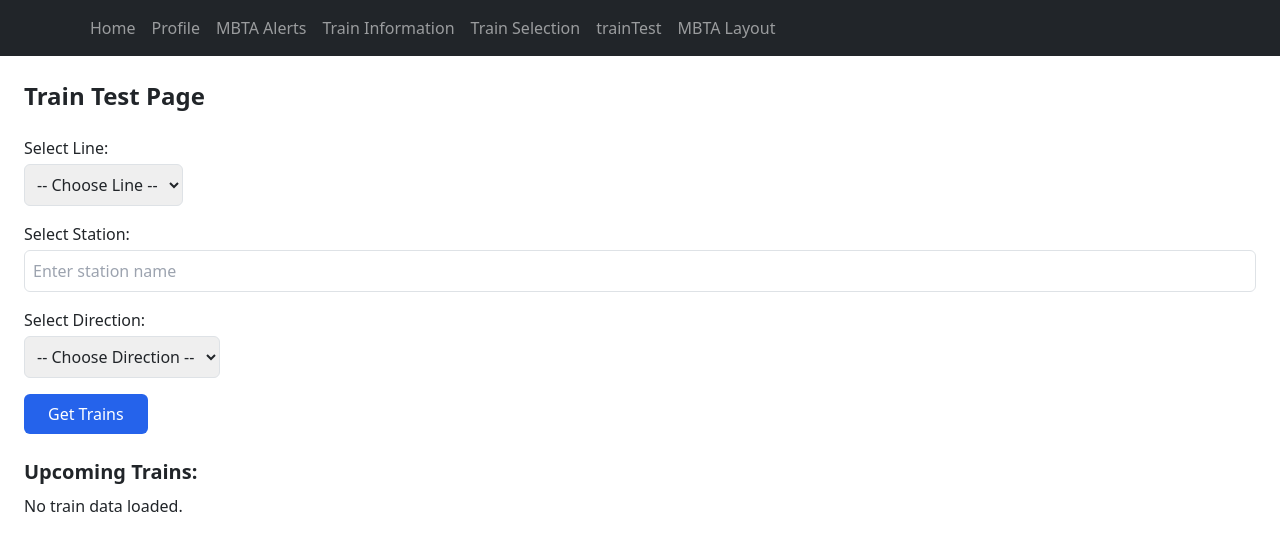
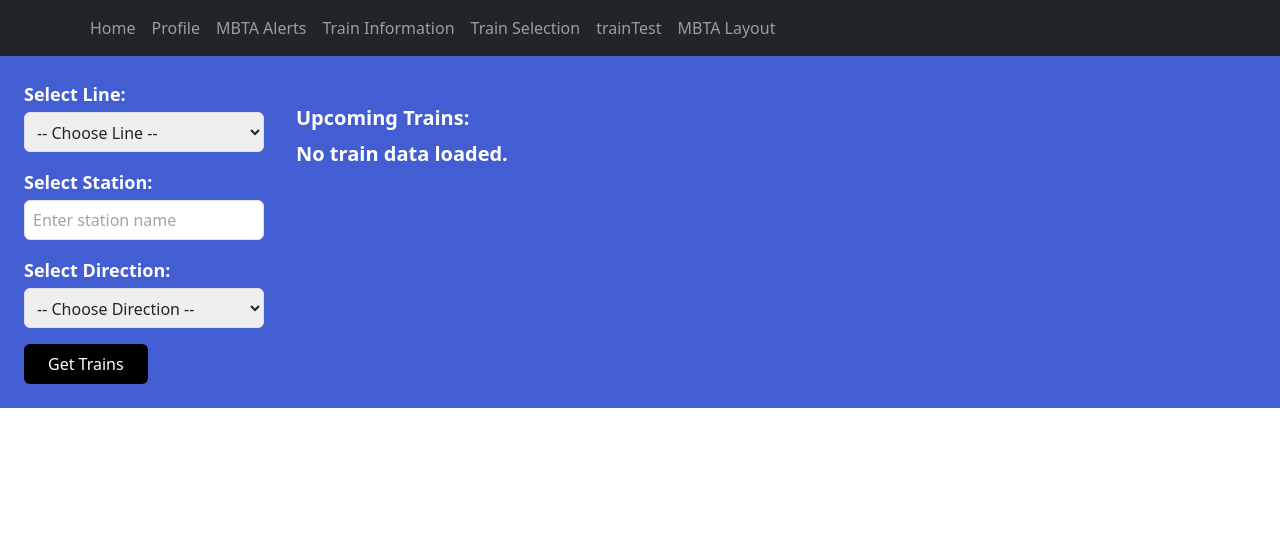
Before and after one commit to Carlivats/CSC300, a React (Create React App) app in the folder frontend/: page /trainTest in a window 1280 px wide. Shown: the top 550 px of the page. Built offline with nearby package versions, Linux system fonts and the light colour scheme.

Commit message:
changed formatting for main page layout

```diff
--- a/frontend/src/components/pages/MBTALayoutPage.js
+++ b/frontend/src/components/pages/MBTALayoutPage.js
@@ -8,6 +8,13 @@
 const MBTALayoutPage = () => {
   const [selectedLine, setSelectedLine] = useState('');
   const [routeShape, setRouteShape] = useState([]);
+
+  const bgClass =
+  selectedLine === 'Blue'   ? 'bg-blue-500'   :
+  selectedLine === 'Red'    ? 'bg-red-500'    :
+  selectedLine === 'Green'  ? 'bg-green-500'  :
+  selectedLine === 'Orange' ? 'bg-orange-500' :
+                              'bg-[#435ED3]';      //default background
 
   useEffect(() => {
     const fetchRouteShape = async () => {
@@ -27,7 +34,7 @@
   }, [selectedLine]);
 
   return (
-    <Container fluid className="p-3">
+    <Container fluid className={`p-3 ${bgClass}`}>
       <Row>
         <Col>
           <TrainSchedule routeShape={routeShape} />
--- a/frontend/src/components/pages/trainTest.js
+++ b/frontend/src/components/pages/trainTest.js
@@ -1,10 +1,23 @@
-import React, { useState } from 'react';
+import React, { useState, useEffect } from 'react';
 
-const TrainTest = () => {
+const TrainTest = ({ onLineSelect = () => {} }) => {
   const [line, setLine] = useState('');
   const [station, setStation] = useState('');
   const [direction, setDirection] = useState('');
   const [trains, setTrains] = useState([]);
+
+  const bgClass =
+  line === 'Blue'   ? 'bg-blue-500'   :
+  line === 'Red'    ? 'bg-red-500'    :
+  line === 'Green'  ? 'bg-green-500'  :
+  line === 'Orange' ? 'bg-orange-500' :
+                      'bg-[#435ED3]';
+
+  useEffect(() => {
+    if (line && typeof onLineSelect === 'function') {
+      onLineSelect(line);
+    }
+  }, [line, onLineSelect]);
 
   const handleSubmit = async (e) => {
     e.preventDefault();
@@ -15,16 +28,19 @@
   };
 
 
+
+
   return (
-    <div className="p-4">
-      <h1 className="text-2xl font-bold mb-4">Train Test Page</h1>
+    <div className={`p-4 ${bgClass}`}>
+
+    <div className="flex space-x-8 items-start">
       <form onSubmit={handleSubmit} className="space-y-4">
         <div>
-          <label className="block mb-1">Select Line:</label>
+          <label className="block mb-1 text-lg font-semibold text-white ">Select Line:</label>
           <select
             value={line}
             onChange={(e) => setLine(e.target.value)}
-            className="p-2 border rounded"
+            className="p-2 border rounded w-60 h-10"
           >
             <option value="">-- Choose Line --</option>
             <option value="Red">Red</option>
@@ -35,22 +51,22 @@
         </div>
 
         <div>
-          <label className="block mb-1">Select Station:</label>
+          <label className="block mb-1 text-lg font-semibold text-white">Select Station:</label>
           <input
             type="text"
             value={station}
             onChange={(e) => setStation(e.target.value)}
-            className="p-2 border rounded w-full"
+            className="p-2 border rounded w-60 h-10"
             placeholder="Enter station name"
           />
         </div>
 
         <div>
-          <label className="block mb-1">Select Direction:</label>
+          <label className="block mb-1 text-lg font-semibold text-white">Select Direction:</label>
           <select
             value={direction}
             onChange={(e) => setDirection(e.target.value)}
-            className="p-2 border rounded"
+            className="p-2 border rounded w-60 h-10"
           >
             <option value="">-- Choose Direction --</option>
             <option value="0">Inbound</option>
@@ -58,13 +74,13 @@
           </select>
         </div>
 
-        <button type="submit" className="bg-blue-600 text-white px-4 py-2 rounded">
+        <button type="submit" className="bg-black text-white px-4 py-2 rounded">
           Get Trains
         </button>
       </form>
 
       <div className="mt-6">
-        <h2 className="text-xl font-semibold mb-2">Upcoming Trains:</h2>
+        <h2 className="text-xl font-semibold mb-2 text-white">Upcoming Trains:</h2>
         {trains.length > 0 ? (
           <ul className="list-disc pl-5">
             {trains.map((train, index) => (
@@ -72,8 +88,9 @@
             ))}
           </ul>
         ) : (
-          <p>No train data loaded.</p>
+            <p className="text-xl font-semibold mb-2 text-white">No train data loaded.</p>
         )}
+        </div>
       </div>
     </div>
   );
```
